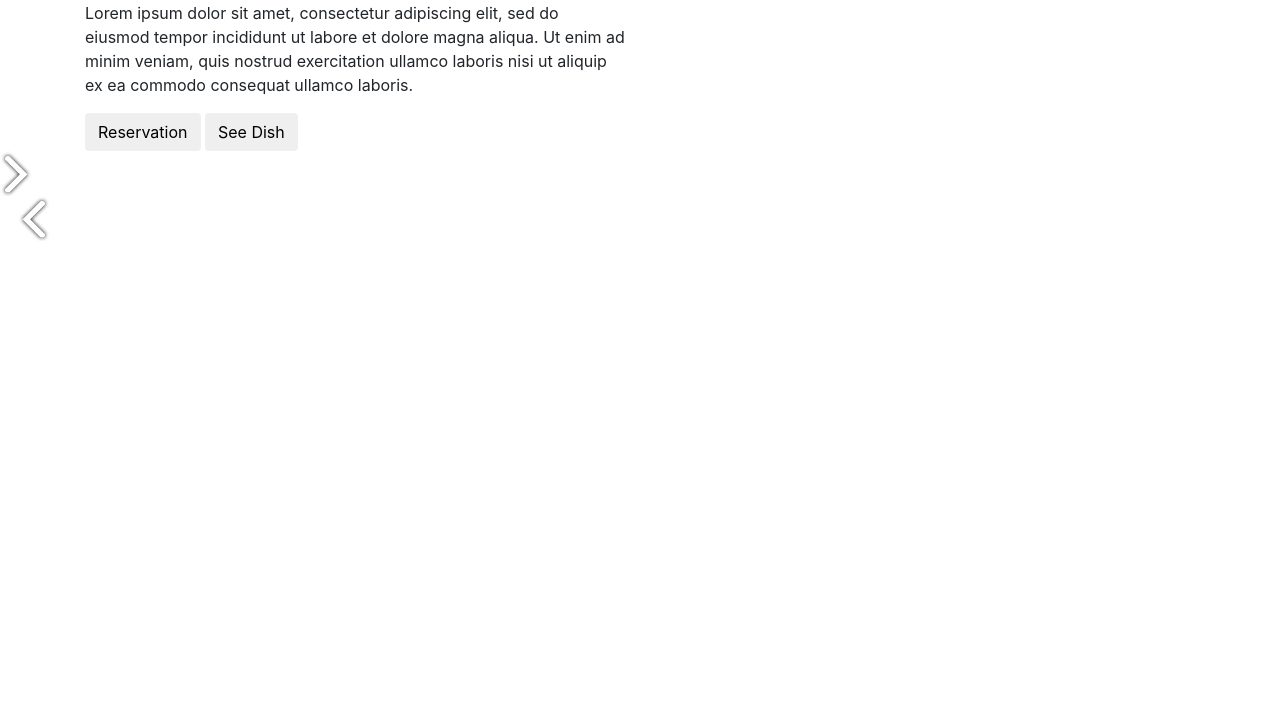
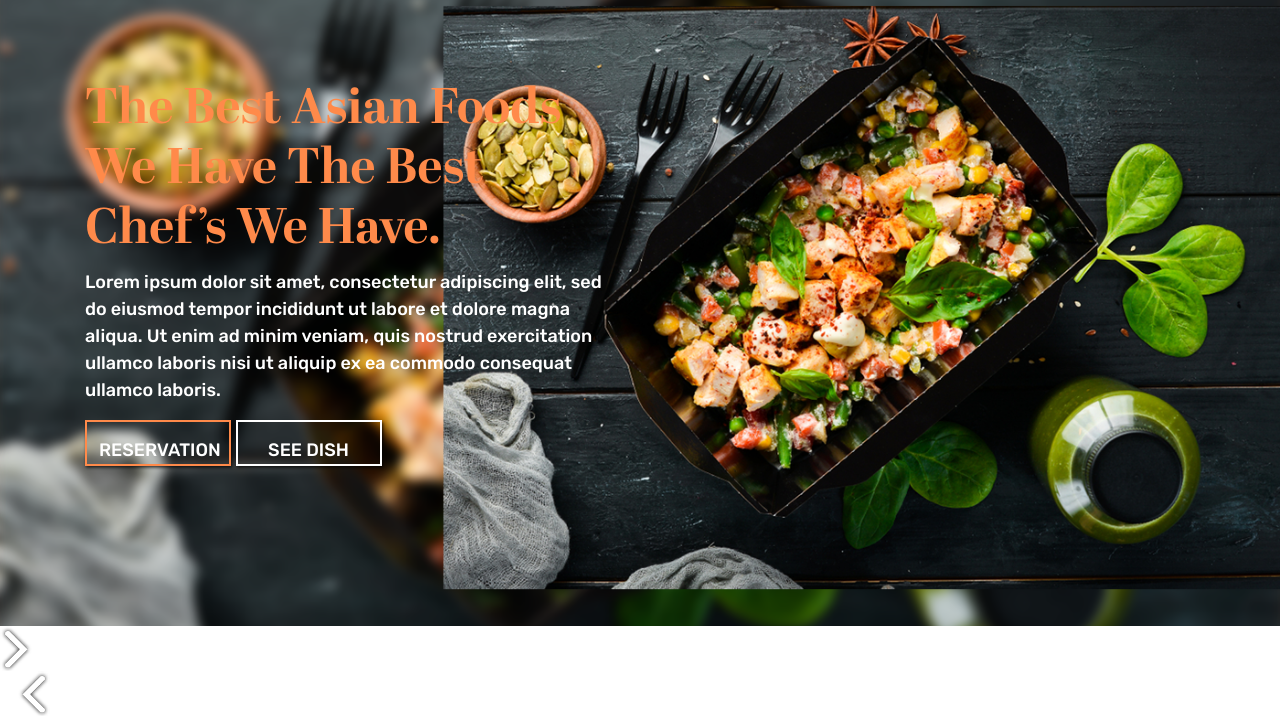
Before and after one commit to UsmanHaiderKhan/Resturant-12, a website: page app/index.html in a window 1280 px wide. Shown: the part 84-800 px from the top of the page. Drawn offline with nearby package versions, Linux system fonts and the light colour scheme; files that its build step writes are made by us from their sources; files whose address does not match are found by name.

Commit message:
✨ Added : Imports file and fix variables for btns

```diff
--- a/app/assets/scss/_variables.scss
+++ b/app/assets/scss/_variables.scss
@@ -5,8 +5,8 @@ body {
 }
 
 // variables
-$primary-color: #161c29;
-$secondary-color: #d89b64;
+$primary-color: #ff8a4a;
+$secondary-color: #383838;
 $light-color: #ffffff;
 $btn-bg-color: #ff9a66;
 $dark-color: #141414;
@@ -43,19 +43,18 @@ $secondary-font-regular: "rubik-regular";
 }
 
 %btn-shared {
-	width: 190px;
-	height: 56px;
+	width: 146px;
+	height: 46px;
 	font-size: 18px;
 	color: $light-color;
 	line-height: 44px;
 	text-transform: uppercase;
 	font-family: $secondary-font-medium;
 	background-color: $primary-color;
-	border-radius: 28px;
+	border-radius: 0px;
 	font-weight: 400;
-	border: 1px solid $light-color;
-	box-shadow: 7px 12.124px 18px 0px rgba(248, 131, 121, 0.5),
-		inset 0px 0px 13px 0px rgba(0, 0, 0, 0.1);
+	border: 2px solid $primary-color;
+	box-shadow: 1px 1.732px 3px 0px rgba(0, 0, 0, 0.75);
 }
 
 .btn:focus {
--- a/app/assets/scss/style.scss
+++ b/app/assets/scss/style.scss
@@ -2,7 +2,7 @@
 @import "./variables";
 @import "./commen-style";
 @import "navbar";
-// @import "hero";
+@import "hero";
 // @import "about";
 // @import "footer";
 //@extend
```
